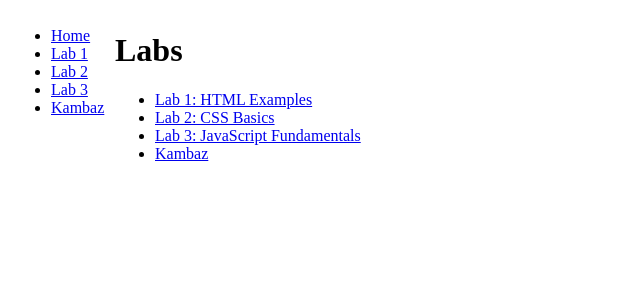
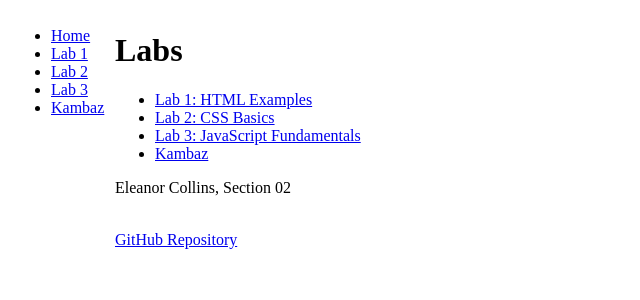
Before and after one commit to eleanorjane12/kambaz-next-js, a Next.js app: page /labs in a window 1280 px wide. Shown: the top 300 px of the page, without its empty margins (0-640 px from the left). Built offline with nearby package versions, Linux system fonts and the light colour scheme.

Commit message:
added homepg

```diff
--- a/app/labs/page.tsx
+++ b/app/labs/page.tsx
@@ -21,5 +21,9 @@ export default function labs() {
          Kambaz </Link> </li>
 
      </ul>
+     <p> Eleanor Collins, Section 02</p><br/>
+     <a href="https://github.com/eleanorjane12/kambaz-next-js">
+       GitHub Repository </a>
+
    </div>
 );}
```
